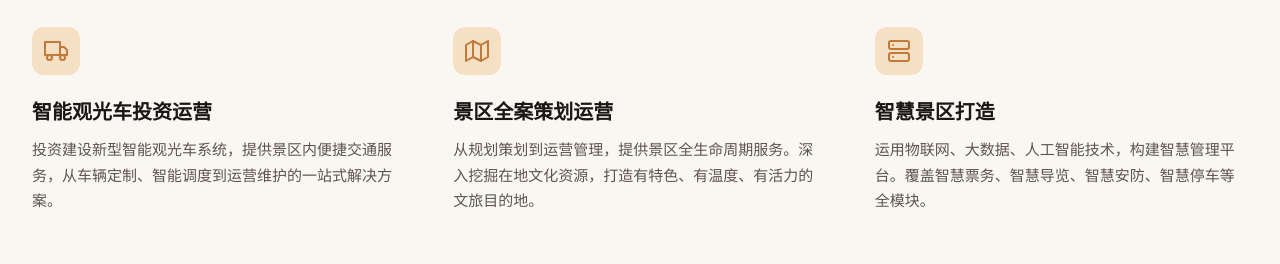
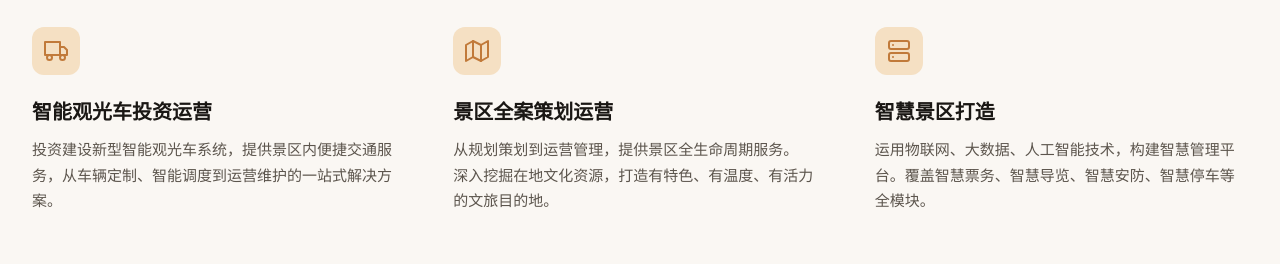
Before and after one commit to wadewangj/-, a plain HTML site: page index.html in a window 1280 px wide. Shown: the part 3580-3844 px from the top of the page. Drawn offline with Linux system fonts and the light colour scheme.

Commit message:
Update index.html

```diff
--- a/index.html
+++ b/index.html
@@ -759,7 +759,7 @@
                     <svg viewBox="0 0 24 24" fill="none" stroke="currentColor" stroke-width="2" stroke-linecap="round" stroke-linejoin="round"><polygon points="1 6 1 22 8 18 16 22 23 18 23 2 16 6 8 2 1 6"/><line x1="8" y1="2" x2="8" y2="18"/><line x1="16" y1="6" x2="16" y2="22"/></svg>
                 </div>
                 <h3>景区全案策划运营</h3>
-                <p>从规划策划到运营管理，提供景区全生命周期服务。深入挖掘在地文化资源，打造有特色、有温度、有活力的文旅目的地。</p>
+                <p>从规划策划到运营管理，提供景区全生命周期服务。</br>深入挖掘在地文化资源，打造有特色、有温度、有活力的文旅目的地。</p>
             </div>
             <div class="service-item reveal reveal-delay-3">
                 <div class="service-icon">
```
